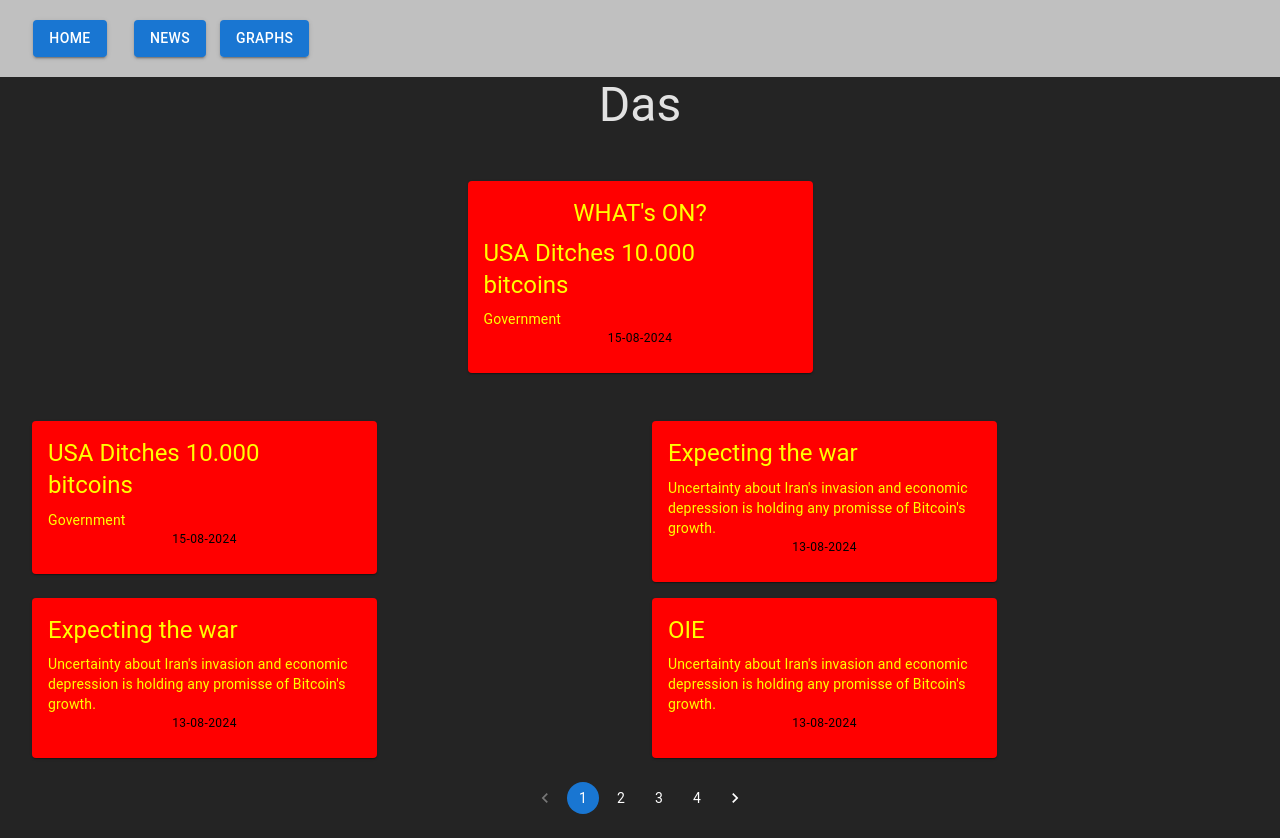
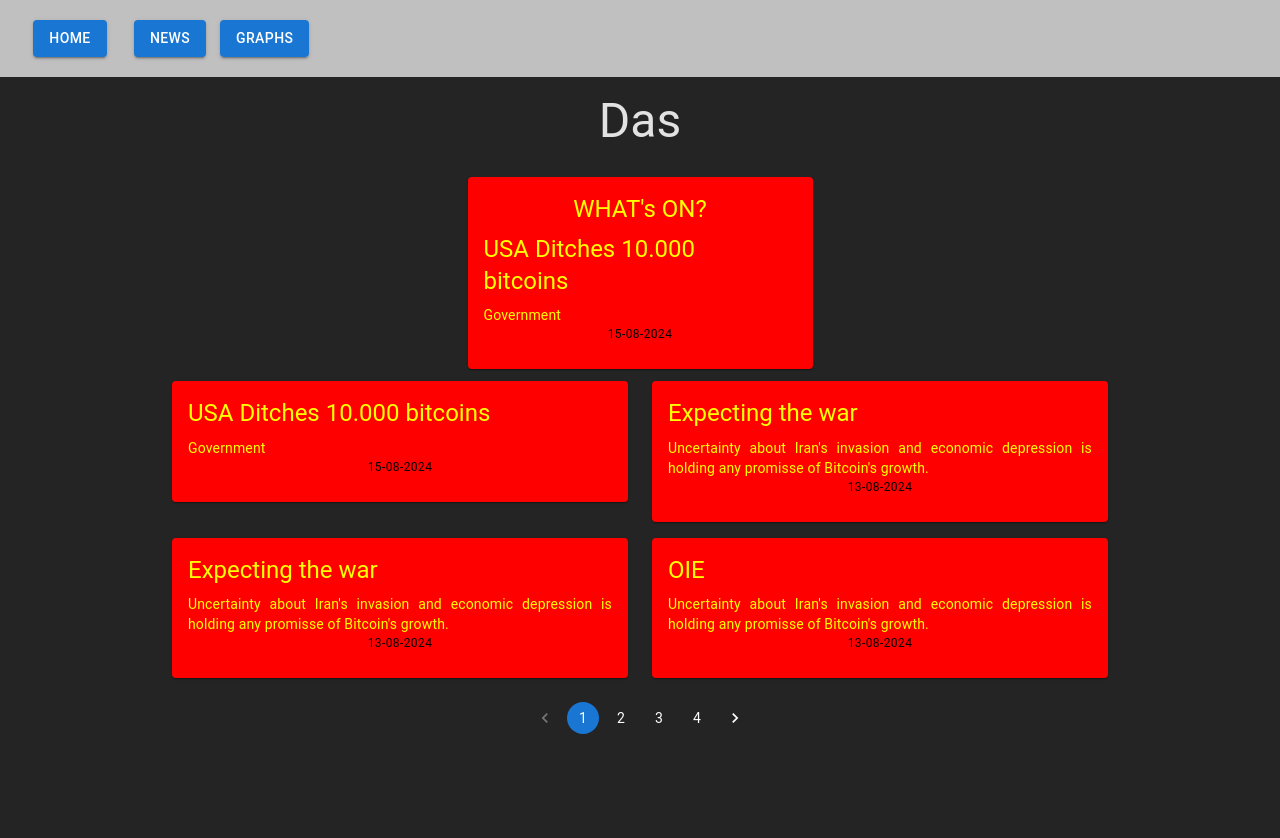
Before and after one commit to vicrego/cryptogoldsmith, a React (Vite) app: page / in a window 1280 px wide. After the commit the page ends 800 px from the top, so only its background shows below. Built offline with nearby package versions, Linux system fonts and the light colour scheme.

Commit message:
API News GET implemented

```diff
--- a/package.json
+++ b/package.json
@@ -14,6 +14,7 @@
     "@emotion/styled": "^11.13.0",
     "@mui/icons-material": "^5.16.7",
     "@mui/material": "^5.16.7",
+    "axios": "^1.7.4",
     "react": "^18.3.1",
     "react-dom": "^18.3.1",
     "react-router-dom": "^6.26.0"
--- a/src/components/home/Home.tsx
+++ b/src/components/home/Home.tsx
@@ -4,29 +4,12 @@ import currentNews from "../../content/currentNews.json"
 import upArrow from "../assets/gifs/upArrow.gif"
 import { useState } from 'react'
 import CardReport from './cards/CardReport'
-import CardsDisplay from './cards/CardsDisplay'
+import CardsDisplay from './cards/CardsHomeDisplay'
 
 
 
 
 const Home = ({theme}:any) => {
-
-  const count = Math.ceil(currentNews.length / 3);
-  const [page, setPage] = useState(1);
-  const handleChange = (event, value: any) => {
-    setPage(paginator(currentNews, value, 3).page);
-  };
-  const [checked, setChecked] = useState([]);
-  const handleOnChange = (e, index: any) => {
-    let prev = checked;
-    let itemIndex = prev.indexOf(index);
-    if (itemIndex !== -1) {
-      prev.splice(itemIndex, 1);
-    } else {
-      prev.push(index);
-    }
-    setChecked([...prev]);
-  };
 
 
   return (
@@ -35,15 +18,16 @@ const Home = ({theme}:any) => {
         sx={{
           height: "100%",
           alignItems: "center",
-          gap: "3rem"
+          gap: 1.5
         }}
+
       >
-        <Typography variant="h3" >
+        <Typography variant="h3" sx={{p: 2}}>
           Das
         </Typography>
+
         <CardReport currentNews={currentNews}/>
         <CardsDisplay currentNews={currentNews}/>
-
 
       </Stack>
     </Layoults>
--- a/src/components/home/cards/CardReport.tsx
+++ b/src/components/home/cards/CardReport.tsx
@@ -1,5 +1,4 @@
 import { Card, CardContent, Grid, Typography } from '@mui/material'
-import React from 'react'
 import upArrow from "../../../assets/gifs/upArrow.gif"
 
 const CardReport = ({currentNews}: any) => {
--- a/src/components/home/cards/CardsDisplay.tsx
+++ b/src/components/home/cards/CardsHomeDisplay.tsx
@@ -23,7 +23,7 @@ function paginator(items: any, current_page: any, per_page_items: any) {
     };
 }
 
-const CardsDisplay = ({currentNews}: any) => {
+const CardsHomeDisplay = ({currentNews}: any) => {
     let positivity;
     if(currentNews[0].positivity === true){
       positivity = "green"
@@ -40,11 +40,13 @@ const CardsDisplay = ({currentNews}: any) => {
     };
 
     return (
-        <Stack>
-            <Grid container rowSpacing={2} columnSpacing={{ xs: 1, sm: 2, md: 3 }}>
+        <Box>
+            <Grid container rowSpacing={2}
+                columnSpacing={{ xs: 1, sm: 2, md: 3 }}
+            >
             {paginator(currentNews, page, 4).data.map((filteredNews: any, index: any) => (
-                <Grid item xs={6} key={index}>
-                <Card sx={{ maxWidth: 345, backgroundColor: positivity }}>
+                <Grid item sx={{ width: "15rem"}} xs={6} key={index}>
+                <Card sx={{ backgroundColor: positivity }}>
                     <CardContent>
                     <Grid container rowSpacing={1} columnSpacing={{ xs: 0, sm: 0, md: 0 }}>
                         <Grid item xs={9}>
@@ -53,7 +55,7 @@ const CardsDisplay = ({currentNews}: any) => {
                         </Typography>
                         </Grid>
                     </Grid>
-                    <Typography variant="body2" color="yellow">
+                    <Typography variant="body2" color="yellow" textAlign={"justify"}>
                         {filteredNews.text}
                     </Typography>
                     <Typography variant="caption" color="CaptionText" component="div" textAlign={"center"}>
@@ -67,8 +69,8 @@ const CardsDisplay = ({currentNews}: any) => {
             <Box sx={{ p:3, display: "flex", justifyContent: "center" }}>
                 <Pagination count={count} page={page} onChange={handleChange} color="primary" sx={{ button: { color: '#ffffff' } }} />
             </Box>
-        </Stack>
+        </Box>
       );
     };
 
-export default CardsDisplay
+export default CardsHomeDisplay
--- a/src/components/news/News.tsx
+++ b/src/components/news/News.tsx
@@ -1,21 +1,58 @@
 import { Box, Stack, Typography } from '@mui/material'
 import Layoults from '../layoult/Layoults'
+import axios from 'axios';
+import { useEffect, useState } from 'react';
+import { SetMeal } from '@mui/icons-material';
+import CardsNewsDisplay from './cards/CardsNewsDisplay';
 
 const News = () => {
+
+
+  const [news, SetNews] = useState([]);
+  /*
+  useEffect(() => {
+    const fetchData = async () => {
+      try {
+        const response
+ = await axios.get('https://crypto-news-api5.p.rapidapi.com/news', {
+          headers: {
+            'x-rapidapi-key': 'e0d6374b36msh236f8c7f2dc2df6p1e5ddcjsn0b7504f86d09',
+            'x-rapidapi-host': 'crypto-news-api5.p.rapidapi.com'
+          }
+        });
+        SetNews(response.data);
+      } catch (error) {
+        console.log("error")
+      } finally {
+        console.log("error")
+      }
+    };
+
+    fetchData();
+  }, []);
+
+  //console.log(news);
+  /*
+  try {
+    const response = await axios.request(options);
+    console.log(response.data);
+  } catch (error) {
+    console.error(error);
+  }*/
   return (
-    <Box>
     <Layoults>
       <Stack
       sx={{
         height: "100%",
-            justifyContent: "space-between",
+        alignItems: "center",
+        gap: 3
       }}>
-          <Typography variant="h3">
+      <Typography variant="h3" sx={{p: 2}}>
         News
       </Typography>
+     <CardsNewsDisplay news={news}/>
       </Stack>
     </Layoults>
-    </Box>
   )
 }
 
--- /dev/null
+++ b/src/components/news/cards/CardsNewsDisplay.tsx
@@ -0,0 +1,85 @@
+
+import { Box, Card, CardContent, Grid, Pagination, Stack, Typography } from '@mui/material'
+import React, { useState } from 'react'
+
+
+
+function paginator(items: any, current_page: any, per_page_items: any) {
+  console.log("items",items)
+  console.log("items",current_page)
+  console.log("per_page",per_page_items)
+
+
+  let page = current_page || 1,
+    per_page = per_page_items,
+    offset = (page - 1) * per_page,
+    paginatedItems = items.slice(offset).slice(0, per_page_items),
+
+    total_pages = Math.ceil(items.length / per_page);
+    console.log(total_pages)
+    return {
+      page: page,
+      per_page: per_page,
+      pre_page: page - 1 ? page - 1 : null,
+      next_page: total_pages > page ? page + 1 : null,
+      total: items.length - 1,
+      total_pages: total_pages ,
+      data: paginatedItems
+    };
+}
+
+const CardsNewsDisplay = ({news}: any) => {
+
+    console.log("news", news)
+    let count = 0;
+    let newsData = [];
+    try {
+      count = Math.ceil(news.payload.length / 4);
+      newsData = news.payload;
+    } catch (error) {
+      console.error(error);
+    }
+
+
+    console.log("ceil", count)
+    const [page, setPage] = useState(1);
+    const handleChange = (event, value: any) => {
+      setPage(paginator(newsData, value, 3).page);
+    };
+
+    return (
+        <Box>
+
+            <Grid container rowSpacing={2}
+                columnSpacing={{ xs: 1, sm: 2, md: 3 }}
+            >
+            {paginator(newsData, page, 4).data.map((filteredNews: any, index: any) => (
+                <Grid item sx={{ width: "15rem"}} xs={6} key={index}>
+                <Card >
+                    <CardContent>
+                    <Grid container rowSpacing={1} columnSpacing={{ xs: 0, sm: 0, md: 0 }}>
+                        <Grid item xs={9}>
+                        <Typography gutterBottom variant="h5" component="div" >
+                            {filteredNews.title}
+                        </Typography>
+                        </Grid>
+                    </Grid>
+                    <Typography variant="body2" textAlign={"justify"}>
+                        {/*filteredNews.content*/}
+                    </Typography>
+                    <Typography variant="caption" color="CaptionText" component="div" textAlign={"center"}>
+                        {filteredNews.date}
+                    </Typography>
+                    </CardContent>
+                </Card>
+                </Grid>
+            ))}
+            </Grid>
+            <Box sx={{ p:3, display: "flex", justifyContent: "center" }}>
+                <Pagination count={count} page={page} onChange={handleChange} color="primary" sx={{ button: { color: '#ffffff' } }} />
+            </Box>
+        </Box>
+      );
+    };
+
+export default CardsNewsDisplay
```
Also changed, not shown: 1 other file (tests, documents, lock files or other folders). Lines whose indentation alone changed are shown as unchanged.
